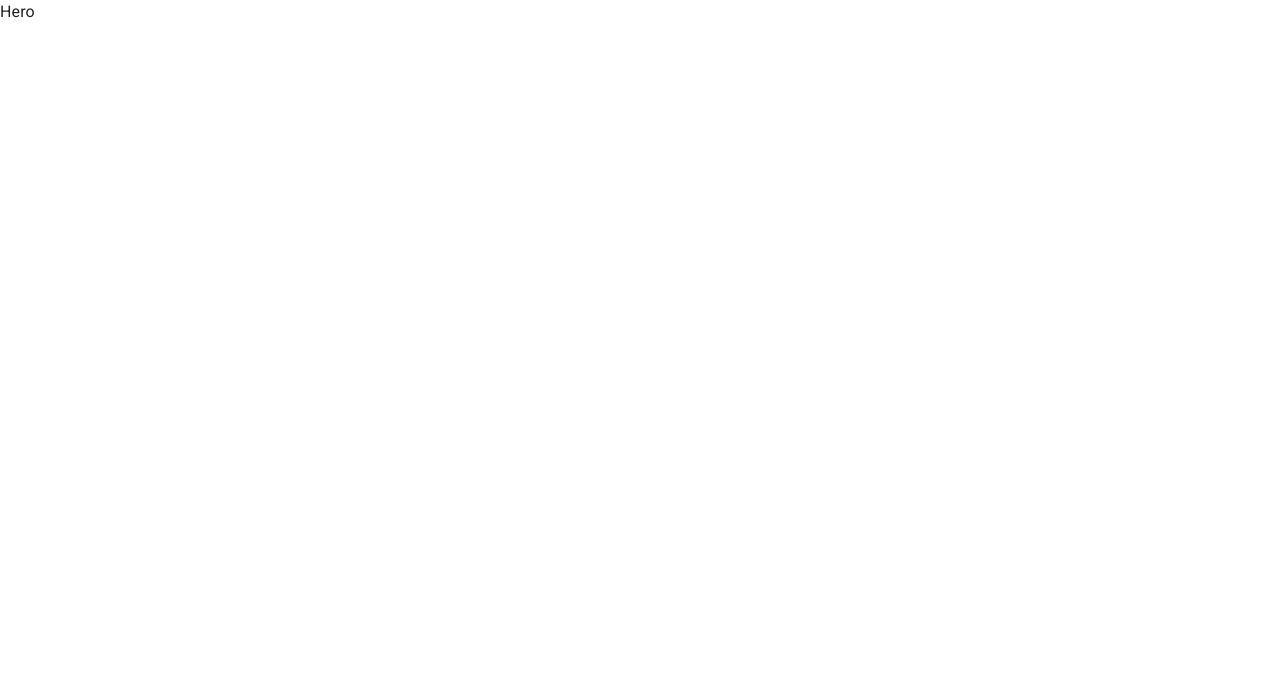
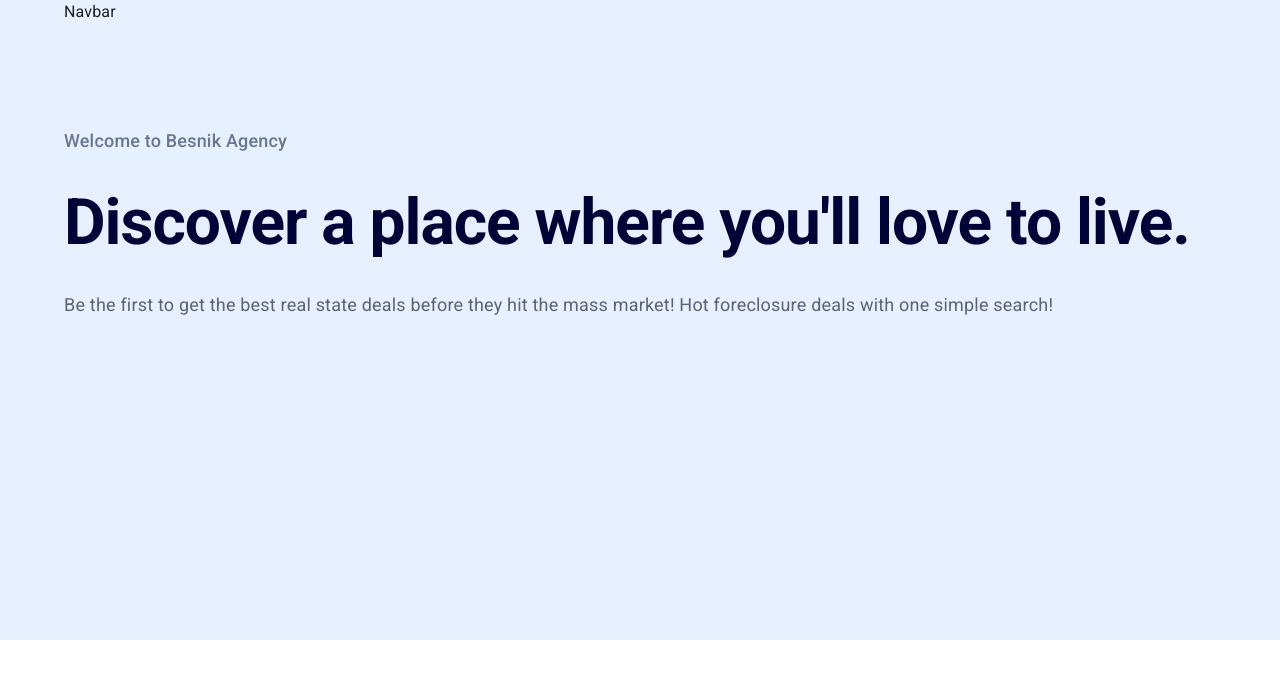
Before and after one commit to DevJaimeSantiago/Real-State-Web, a React (Vite) app: page / in a window 1280 px wide. Shown: the top 678 px of the page. Built offline with nearby package versions, Linux system fonts and the light colour scheme.

Commit message:
Avance - Hero Component

```diff
--- a/src/Components/Hero.jsx
+++ b/src/Components/Hero.jsx
@@ -1,4 +1,12 @@
-import { Box, styled } from "@mui/material";
+// Components
+import Navbar from "./Navbar";
+
+// Components - Material UI
+import { Box, Typography, styled } from "@mui/material";
+import { Container } from "@mui/system";
+
+// images
+import heroImg from "../media/hero_illustration.png";
 
 const Hero = () => {
 	const CustomBox = styled(Box)(({ theme }) => ({
@@ -12,6 +20,52 @@
 			textAlign: "center",
 		},
 	}));
-	return <div>Hero</div>;
+
+	const Title = styled(Typography)(({ theme }) => ({
+		fontSize: "64px",
+		color: "#000336",
+		fontWeight: "bold",
+		margin: theme.spacing(4, 0, 4, 0),
+		[theme.breakpoints.down("sm")]: {
+			fontSize: "40px",
+		},
+	}));
+	return (
+		<Box sx={{ backgroundColor: "#E6F0FF", minHeight: "80vh" }}>
+			<Container>
+				<Navbar />
+				<CustomBox>
+					<Box sx={{ flex: "1" }}>
+						<Typography
+							variant="body2"
+							sx={{
+								fontSize: "18px",
+								color: "#687690",
+								fontWeight: "500",
+								mt: 10,
+								mb: 4,
+							}}
+						>
+							Welcome to Besnik Agency
+						</Typography>
+
+						<Typography>
+							<Title variant="h1">
+								Discover a place where you'll love to live.
+							</Title>
+						</Typography>
+
+						<Typography
+							variant="body2"
+							sx={{ fontSize: "18px", color: "#5A6473", my: 4 }}
+						>
+							Be the first to get the best real state deals before they hit the
+							mass market! Hot foreclosure deals with one simple search!
+						</Typography>
+					</Box>
+				</CustomBox>
+			</Container>
+		</Box>
+	);
 };
 export default Hero;
--- a/src/main.jsx
+++ b/src/main.jsx
@@ -3,8 +3,8 @@
 import App from "./App.jsx";
 import "./index.css";
 
+import { CssBaseline } from "@mui/material";
 // components - Material UI
-import { CssBaseline } from "@mui/material";
 
 import "@fontsource/roboto/300.css";
 import "@fontsource/roboto/400.css";
```
